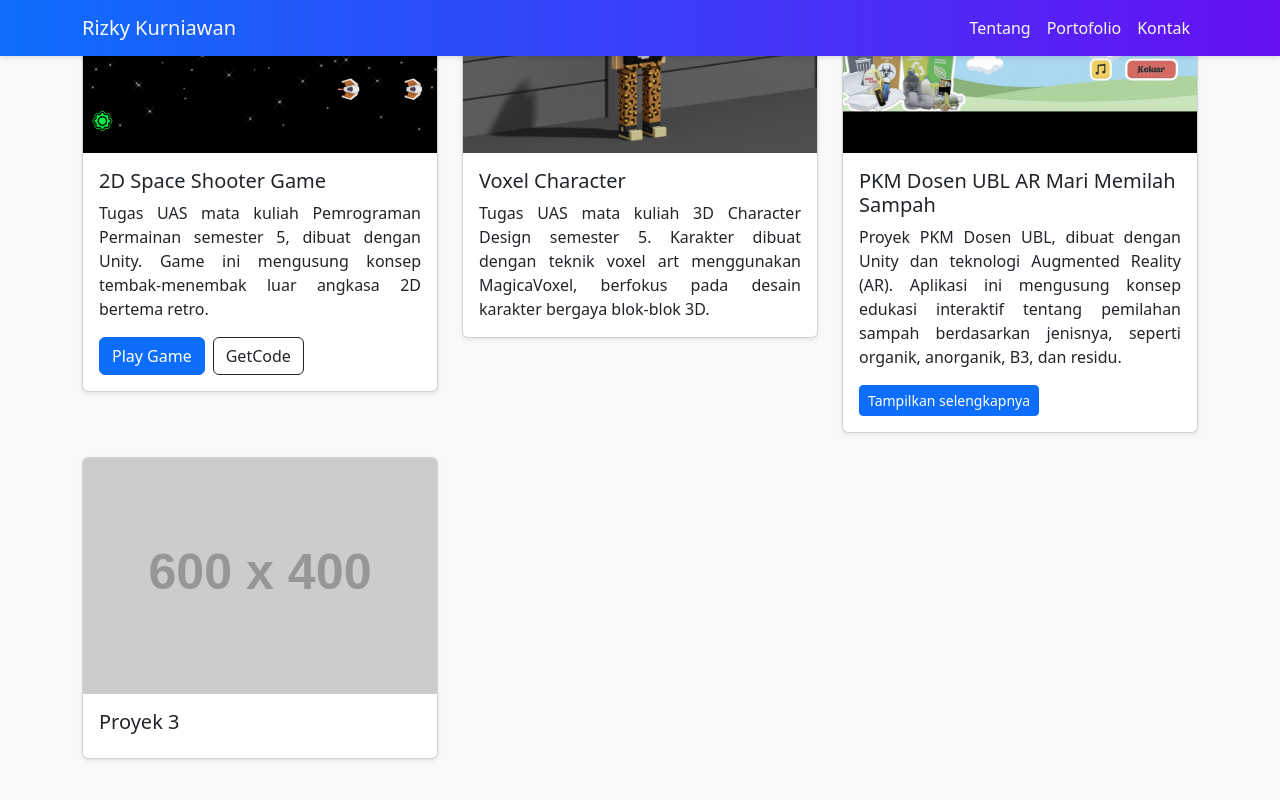
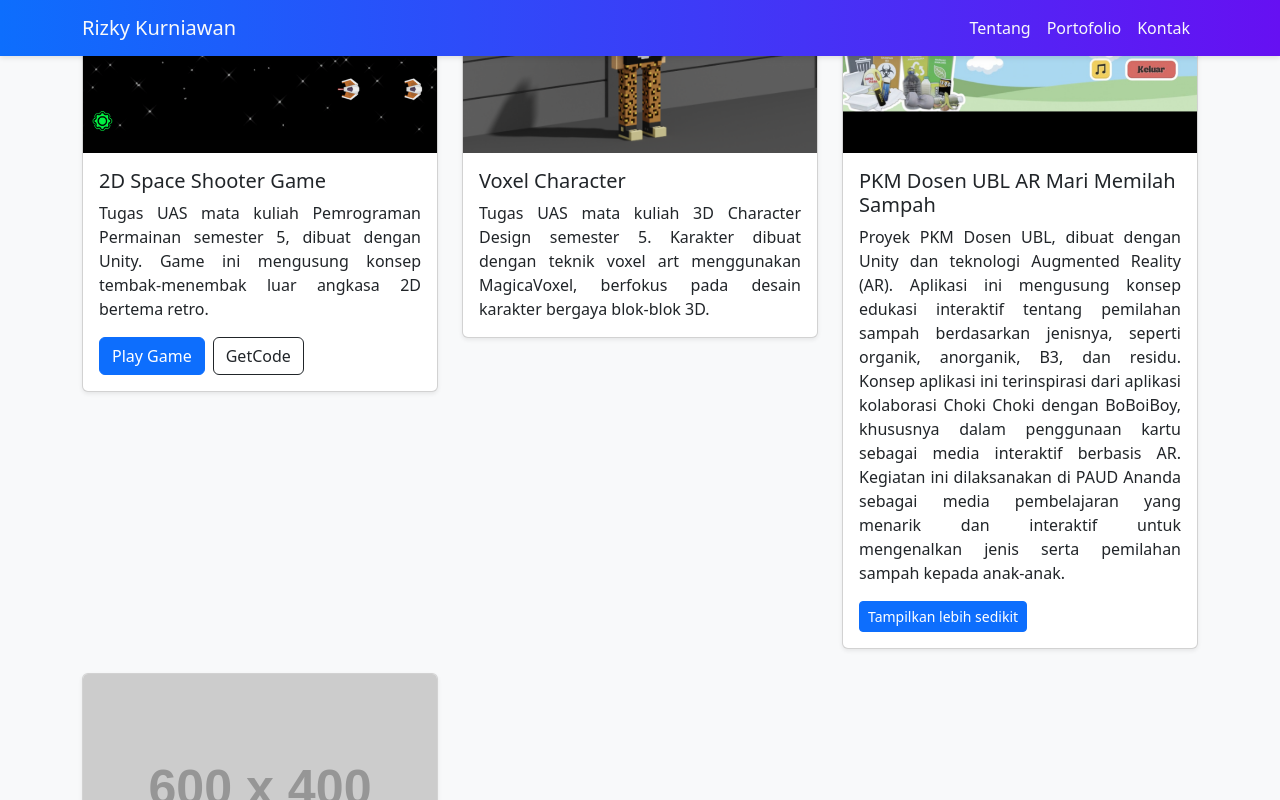
Before and after one commit to StempelWaktu/Personal-Website, a plain HTML site: page index.html in a window 1280 px wide. Both pictures are taken after a click on the button "Tampilkan selengkapnya". Shown: the part 1004-1804 px from the top of the page. Drawn offline with nearby package versions, Linux system fonts and the light colour scheme; placeholder pictures from the web are drawn by us.

Commit message:
Update index.html

```diff
--- a/index.html
+++ b/index.html
@@ -239,3 +239,18 @@
 </body>
 
 </html>
+
+<script>
+    function toggleText() {
+        const moreText = document.getElementById("moreText");
+        const button = document.getElementById("toggleText");
+
+        if (moreText.style.display === "none") {
+            moreText.style.display = "inline";
+            button.textContent = "Tampilkan lebih sedikit";
+        } else {
+            moreText.style.display = "none";
+            button.textContent = "Tampilkan selengkapnya";
+        }
+    }
+</script>
```
